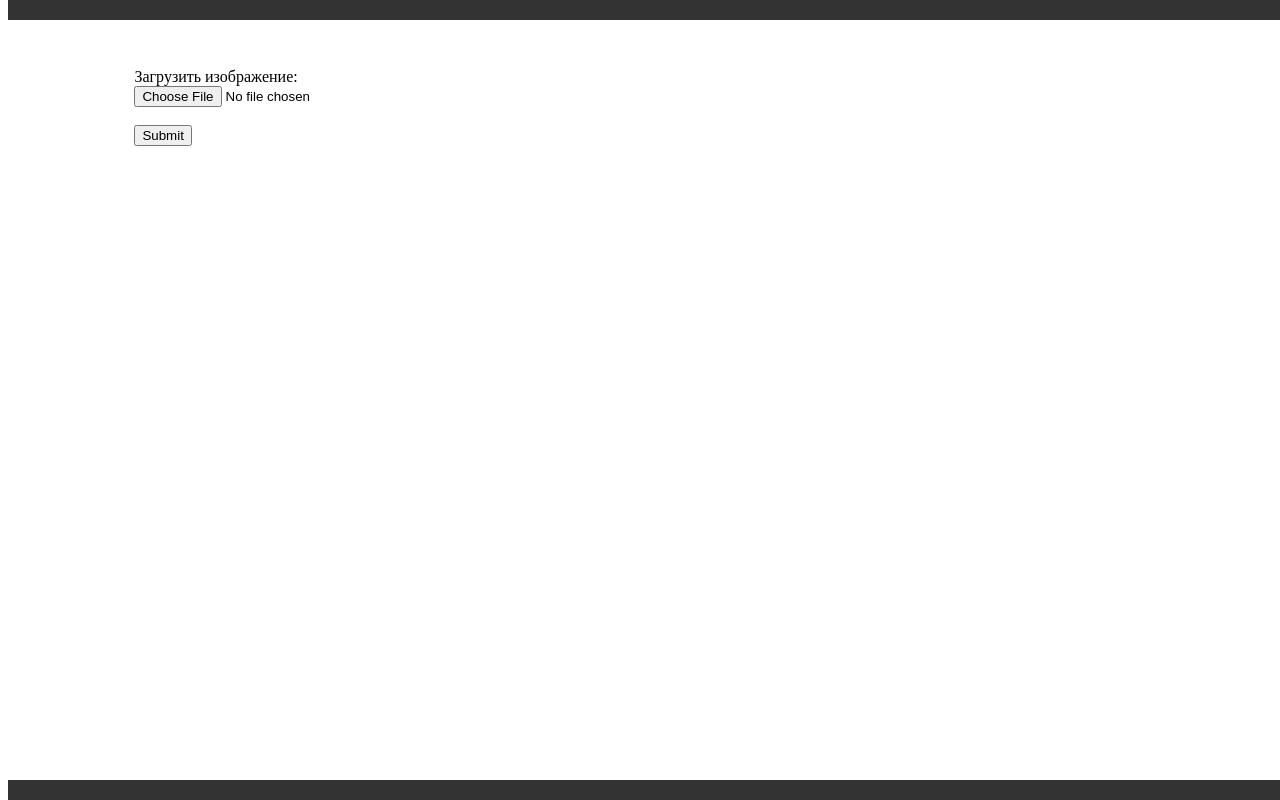
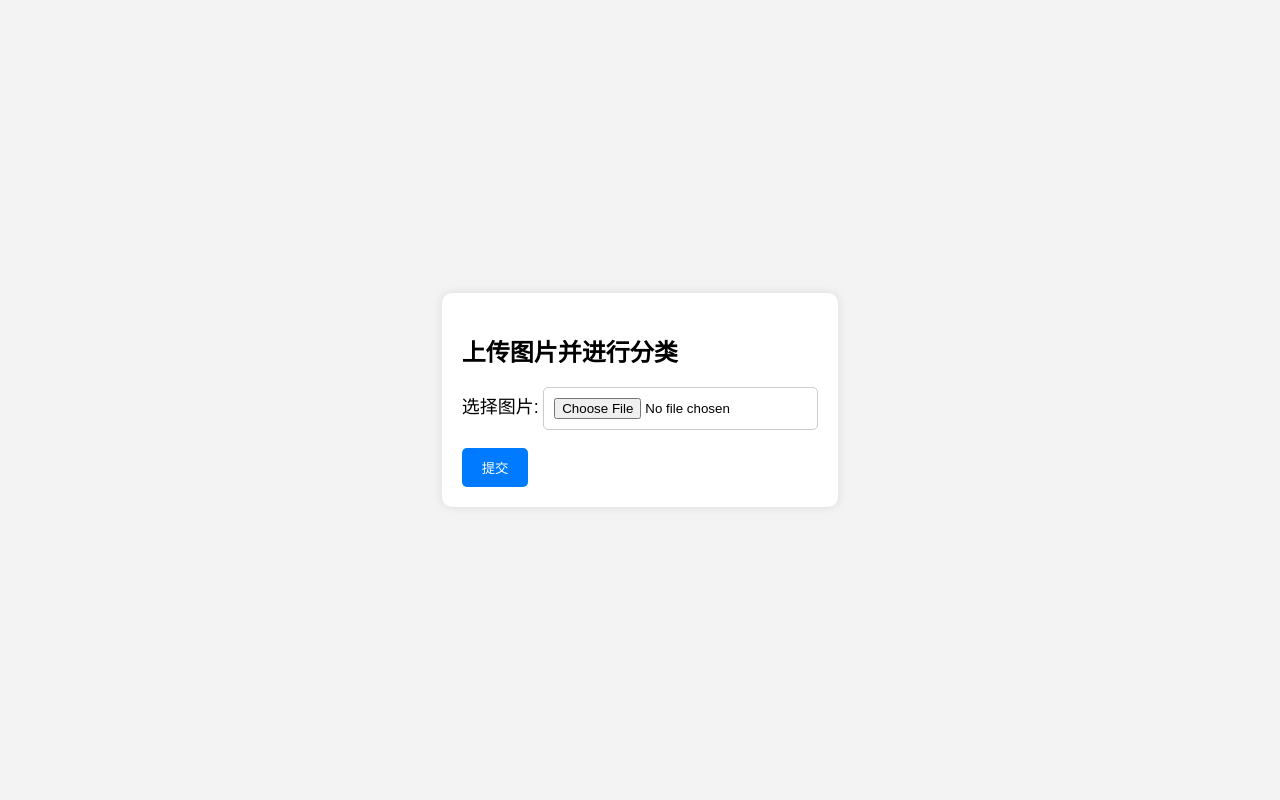
Before and after one commit to czstara12/phc-dz1, a Django app: page / in a window 1280 px wide. Run offline with Django 5.2, Linux system fonts and the light colour scheme.

Commit message:
界面美化

```diff
--- a/templates/scorepage.html
+++ b/templates/scorepage.html
@@ -1,79 +1,72 @@
 <!DOCTYPE html>
 <html lang="ru">
-
 <head>
-    <meta charset="windows-1251">
-    <title>Домашнее задание 1</title>
+<meta charset="utf-8">
+<title>分类图片</title>
 <style>
-        /* Add some padding on document's body to prevent the content
-    to go underneath the header and footer */
     body {
-            padding-top: 60px;
-            padding-bottom: 40px;
+        font-family: Arial, sans-serif;
+        background-color: #f3f3f3;
+        margin: 0;
+        padding: 0;
     }
-
-        .fixed-header,
-        .fixed-footer {
-            width: 100%;
-            position: fixed;
-            background: #333;
-            padding: 10px 0;
+    .container {
+        display: flex;
+        flex-direction: column;
+        align-items: center;
+        justify-content: center;
+        height: 100vh;
+    }
+    .upload-form {
+        background-color: #fff;
+        padding: 20px;
+        border-radius: 10px;
+        box-shadow: 0 0 10px rgba(0, 0, 0, 0.1);
+    }
+    .upload-form label {
+        font-size: 18px;
+        margin-bottom: 10px;
+    }
+    .upload-form input[type="file"] {
+        padding: 10px;
+        border: 1px solid #ccc;
+        border-radius: 5px;
+    }
+    .upload-form input[type="submit"] {
+        background-color: #007bff;
         color: #fff;
+        border: none;
+        padding: 10px 20px;
+        border-radius: 5px;
+        cursor: pointer;
     }
-
-        .fixed-header {
-            top: 0;
+    .upload-form input[type="submit"]:hover {
+        background-color: #0056b3;
     }
-
-        .fixed-footer {
-            bottom: 0;
-        }
-
-        .container {
-            width: 80%;
-            margin: 0 auto;
-            /* Center the DIV horizontally */
-        }
-
-        nav a {
-            color: #fff;
-            text-decoration: none;
-            padding: 7px 25px;
-            display: inline-block;
+    .uploaded-image {
+        margin-top: 20px;
+        max-width: 100%;
+        border-radius: 10px;
     }
 </style>
 </head>
-
 <body>
-    <div class="fixed-header">
     <div class="container">
-
-        </div>
-    </div>
-    <div class="container">
+        <div class="upload-form">
+            <h2>上传图片并进行分类</h2>
             <form action="predictImage" method="post" enctype="multipart/form-data">
                 {% csrf_token %}
-            <div class="col-md-4 col-sm-4">
-                <label for="FilePath">Загрузить изображение:</label>
+                <label for="FilePath">选择图片:</label>
+                <input name="filePath" type="file"><br><br>
+                <input type="submit" value="提交">
+            </form>
         </div>
-            <input name="filePath" type="file"><br><br>
-            <input type="submit" value="Submit">
-        </form>
         {% if uploaded_image %}
-        <img src="{{ uploaded_image }}" alt="Uploaded Image" style="max-width: 400px;">
+        <img class="uploaded-image" src="{{ uploaded_image }}" alt="Uploaded Image">
+        {% endif %}
+        {% if scorePrediction %}
+        <h3>分类结果: {{scorePrediction}}</h3>
         {% endif %}
     </div>
-
-    <div>
-        <br>
-        {% if scorePrediction %}
-        <h3>The classification is : {{scorePrediction}}</h3>
-        {% endif %}
-
-    </div>
-    <div class="fixed-footer">
-        <div class="container"></div>
-    </div>
 </body>
-
 </html>
```
Lines whose indentation alone changed are shown as unchanged.
